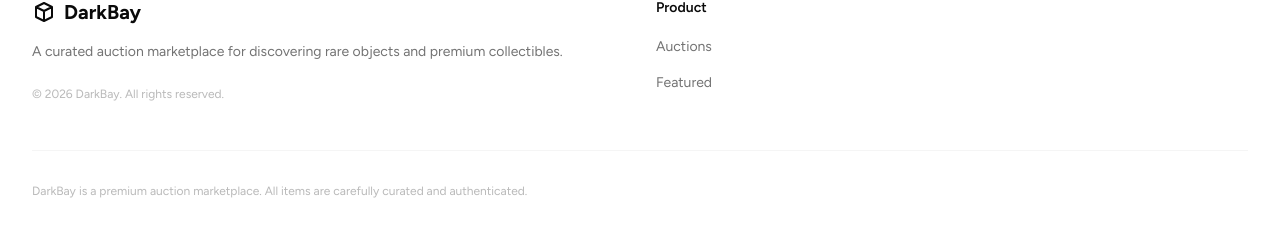
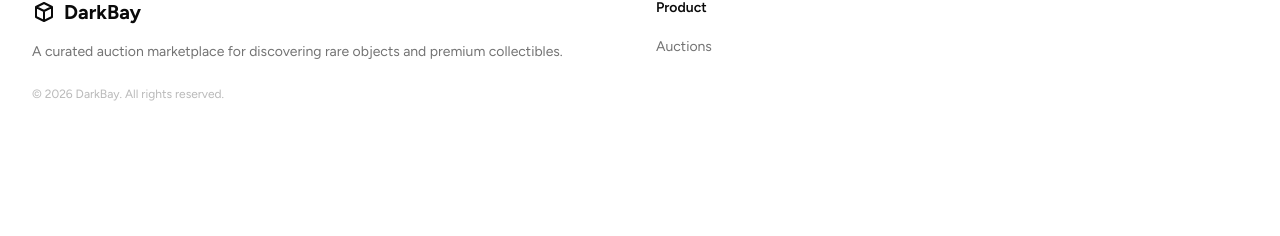
Before and after one commit to manuasdf/NextBay, a Next.js app: page /auctions in a window 1280 px wide. Shown: the part 916-1152 px from the top of the page. After the commit the page ends 1066 px from the top, so only its background shows below. Built offline with nearby package versions, Linux system fonts and the light colour scheme; no server answers.

Commit message:
reafactor(app): strip unused links and bottom bar from footer

```diff
--- a/components/layout/footer.tsx
+++ b/components/layout/footer.tsx
@@ -13,7 +13,6 @@ export function Footer({ className }: FooterProps) {
   const footerLinks = {
     product: [
       { href: "/auctions", label: "Auctions" },
-      { href: "/#featured", label: "Featured" },
     ],
   };
 
@@ -75,14 +74,6 @@ export function Footer({ className }: FooterProps) {
             </ul>
           </div>
         </div>
-
-        {/* Bottom bar */}
-        <div className="mt-12 pt-8 border-t border-border/40">
-          <p className="text-xs text-muted-foreground/50 text-center sm:text-left">
-            DarkBay is a premium auction marketplace. All items are carefully
-            curated and authenticated.
-          </p>
-        </div>
       </div>
     </footer>
   );
```
